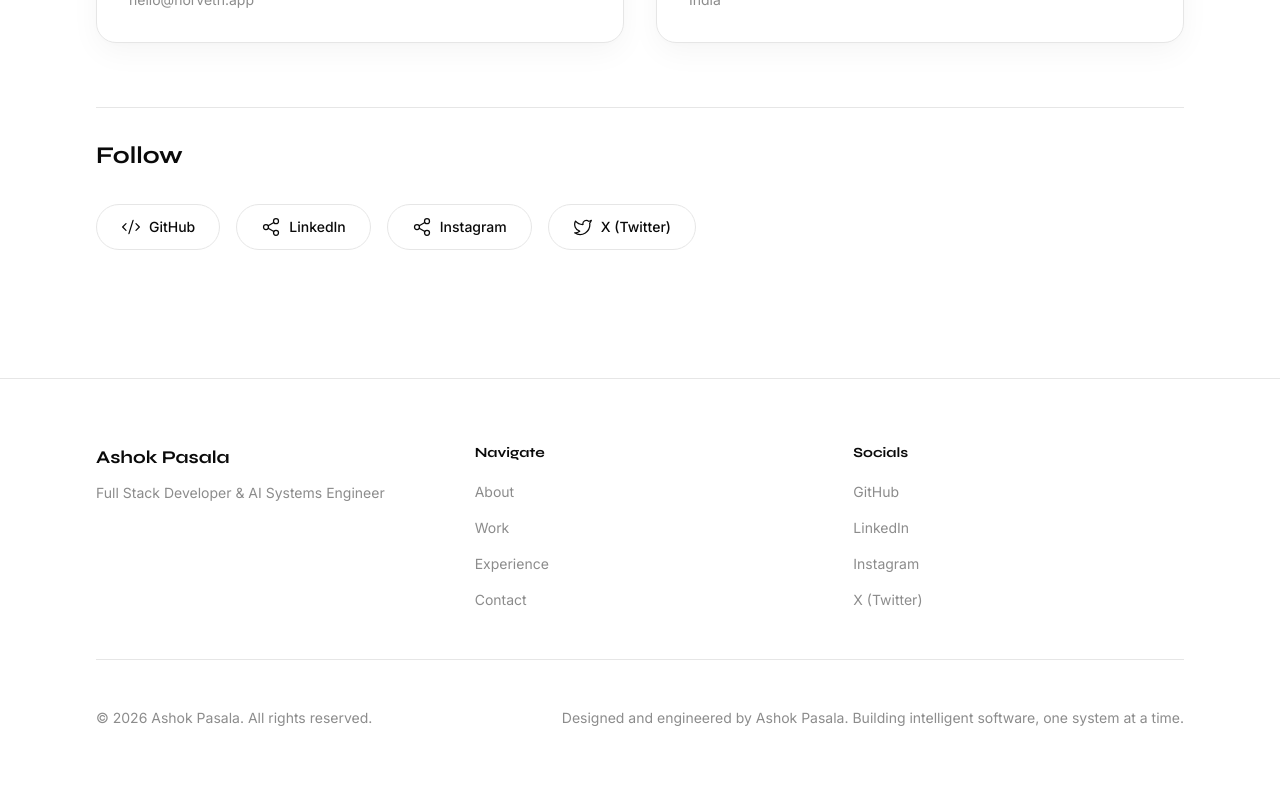
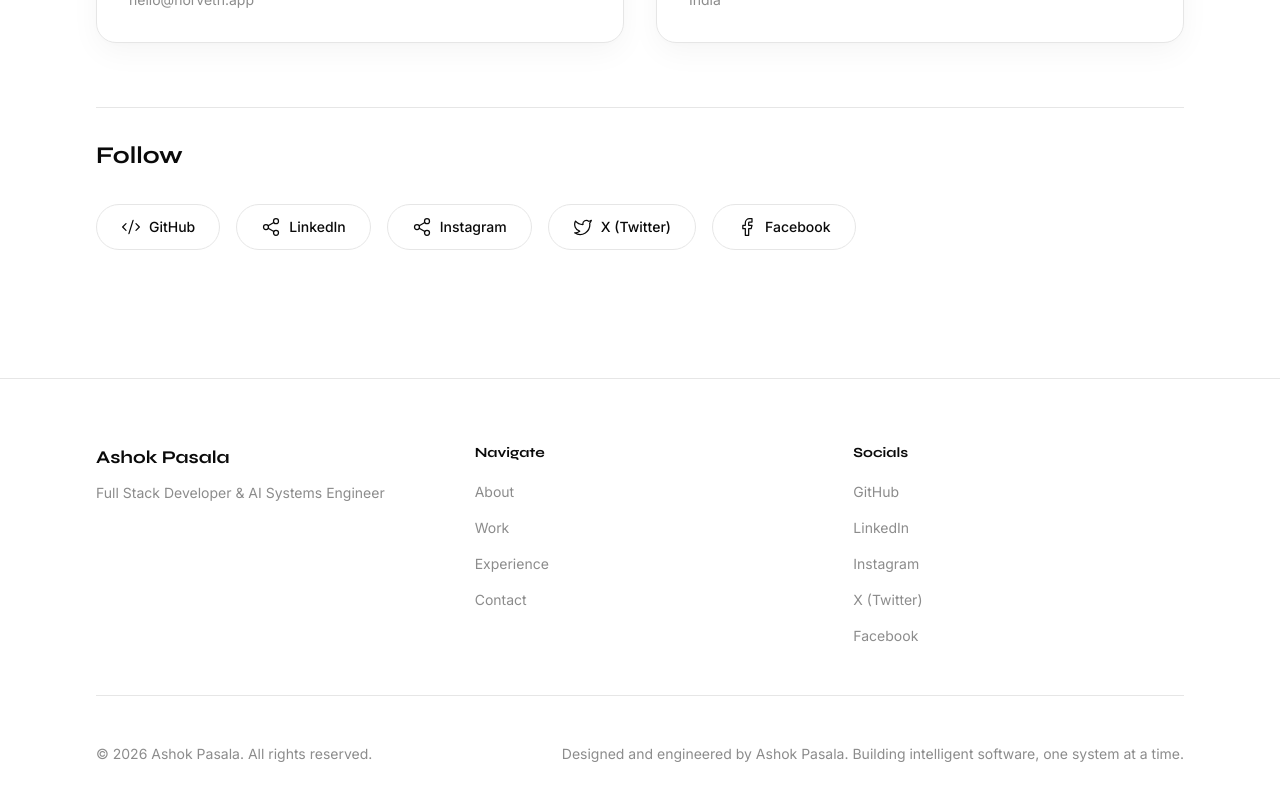
Before and after one commit to ashokwebs/ashok, a Next.js app: page / in a window 1280 px wide. Shown: the part 7278-8078 px from the top of the page. Built offline with nearby package versions, Linux system fonts and the light colour scheme.

Commit message:
Add Facebook profile link across site and JSON-LD schema

```diff
--- a/app/layout.tsx
+++ b/app/layout.tsx
@@ -105,7 +105,8 @@ export default function RootLayout({
           'https://github.com/ashokwebs',
           'https://www.linkedin.com/in/ashok-raj-p-1b8539317/',
           'https://instagram.com/_ashok.dev',
-          'https://x.com/ashokfounds'
+          'https://x.com/ashokfounds',
+          'https://www.facebook.com/ashokpasala.dev'
         ]
       },
       {
--- a/components/contact.tsx
+++ b/components/contact.tsx
@@ -1,6 +1,6 @@
 'use client'
 
-import { Mail, Phone, MapPin, Code2, Share2, Twitter } from 'lucide-react'
+import { Mail, Phone, MapPin, Code2, Share2, Twitter, Facebook } from 'lucide-react'
 
 export default function Contact() {
   return (
@@ -117,6 +117,15 @@ export default function Contact() {
                 <Twitter size={20} className="text-foreground" strokeWidth={1.5} />
                 <span className="text-sm font-medium">X (Twitter)</span>
               </a>
+              <a
+                href="https://www.facebook.com/ashokpasala.dev"
+                target="_blank"
+                rel="noopener noreferrer"
+                className="flex items-center gap-2 px-6 py-3 bg-white border border-border rounded-2xl hover:border-foreground/20 hover:shadow-sm transition-all duration-300 focus-visible:ring-2 focus-visible:ring-ring focus:outline-none"
+              >
+                <Facebook size={20} className="text-foreground" strokeWidth={1.5} />
+                <span className="text-sm font-medium">Facebook</span>
+              </a>
             </div>
           </div>
         </div>
--- a/components/footer.tsx
+++ b/components/footer.tsx
@@ -99,6 +99,16 @@ export default function Footer() {
                   X (Twitter)
                 </a>
               </li>
+              <li>
+                <a
+                  href="https://www.facebook.com/ashokpasala.dev"
+                  target="_blank"
+                  rel="noopener noreferrer"
+                  className="text-sm text-muted-foreground hover:text-foreground transition-colors duration-300 font-light focus-visible:ring-2 focus-visible:ring-ring focus:outline-none rounded-sm"
+                >
+                  Facebook
+                </a>
+              </li>
             </ul>
           </div>
         </div>
```
